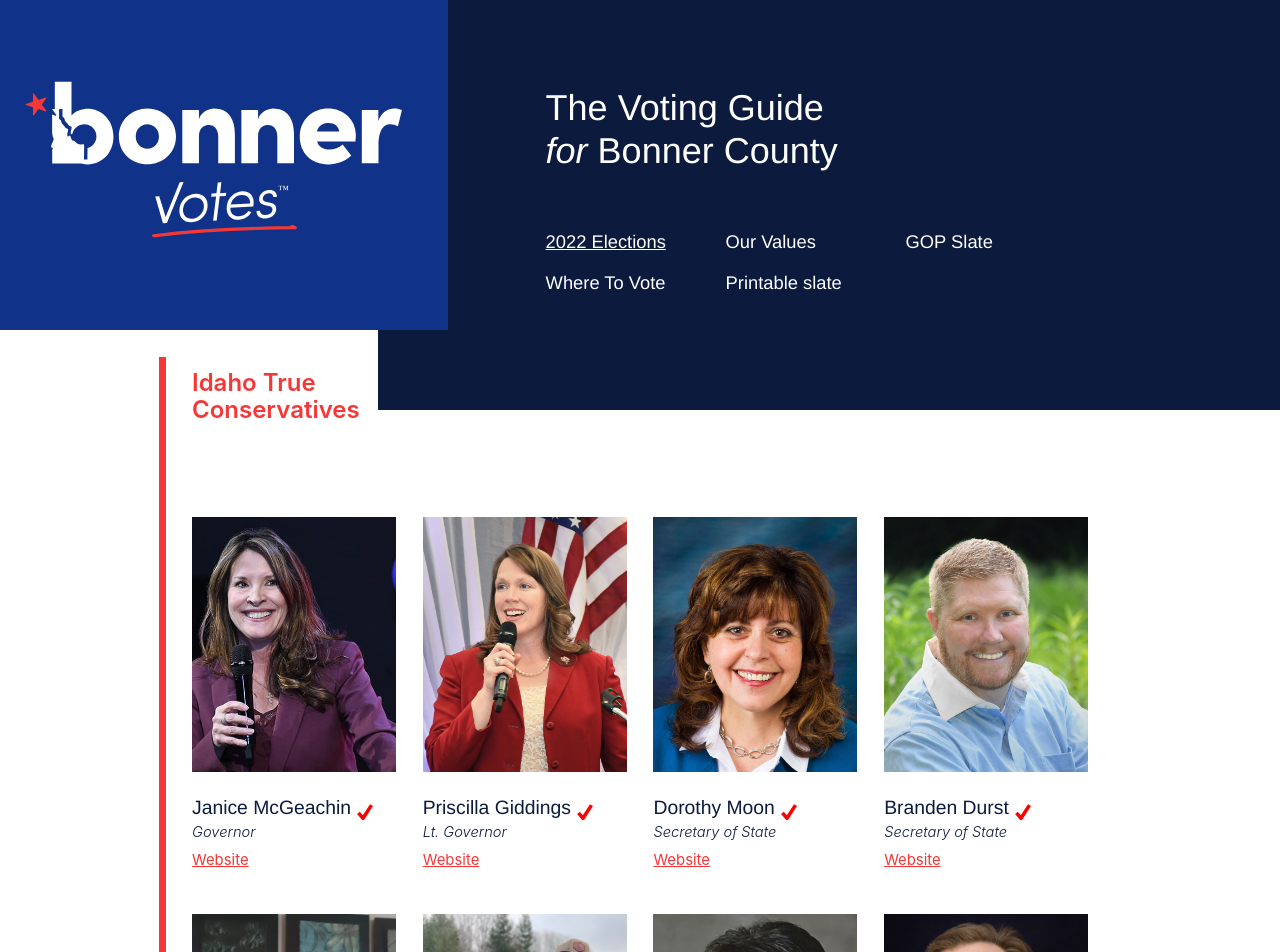
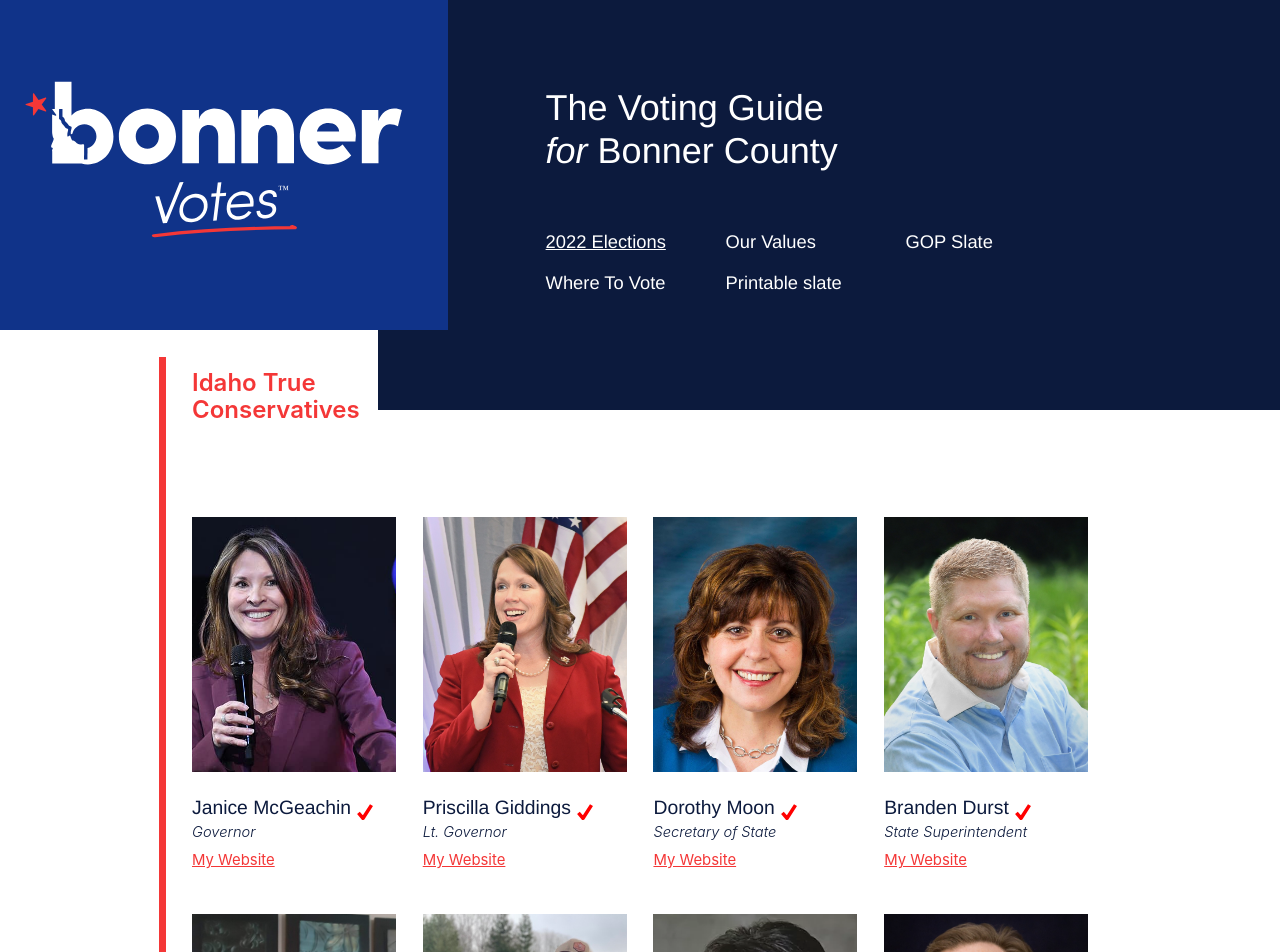
Before and after one commit to pactechteam/bonnervotes, a Next.js app: page / in a window 1280 px wide. Shown: the top 952 px of the page. Built offline with nearby package versions, Linux system fonts and the light colour scheme.

Commit message:
fix Durst

```diff
--- a/components/Endorsed.jsx
+++ b/components/Endorsed.jsx
@@ -35,8 +35,15 @@ function Endorsed({ data }) {
       <span>{data.position}</span>
       <br />
 
+      {data.surveyUrl !== undefined && data.surveyUrl !== "" && (
+        <div>
+          <Link href={data.surveyUrl}>
+            <a target="_blank">My Views</a>
+          </Link>
+        </div>
+      )}
       <Link href={data.website}>
-        <a target="_blank">Website</a>
+        <a target="_blank">My Website</a>
       </Link>
     </li>
   );
--- a/pages/index.js
+++ b/pages/index.js
@@ -55,7 +55,7 @@ function Home() {
             <Endorsed
               data={{
                 name: "Branden Durst",
-                position: "Secretary of State",
+                position: "State Superintendent",
                 website: "https://www.durstforidaho.com/",
                 surveyUrl: "",
                 slug: "branden-durst",
```
